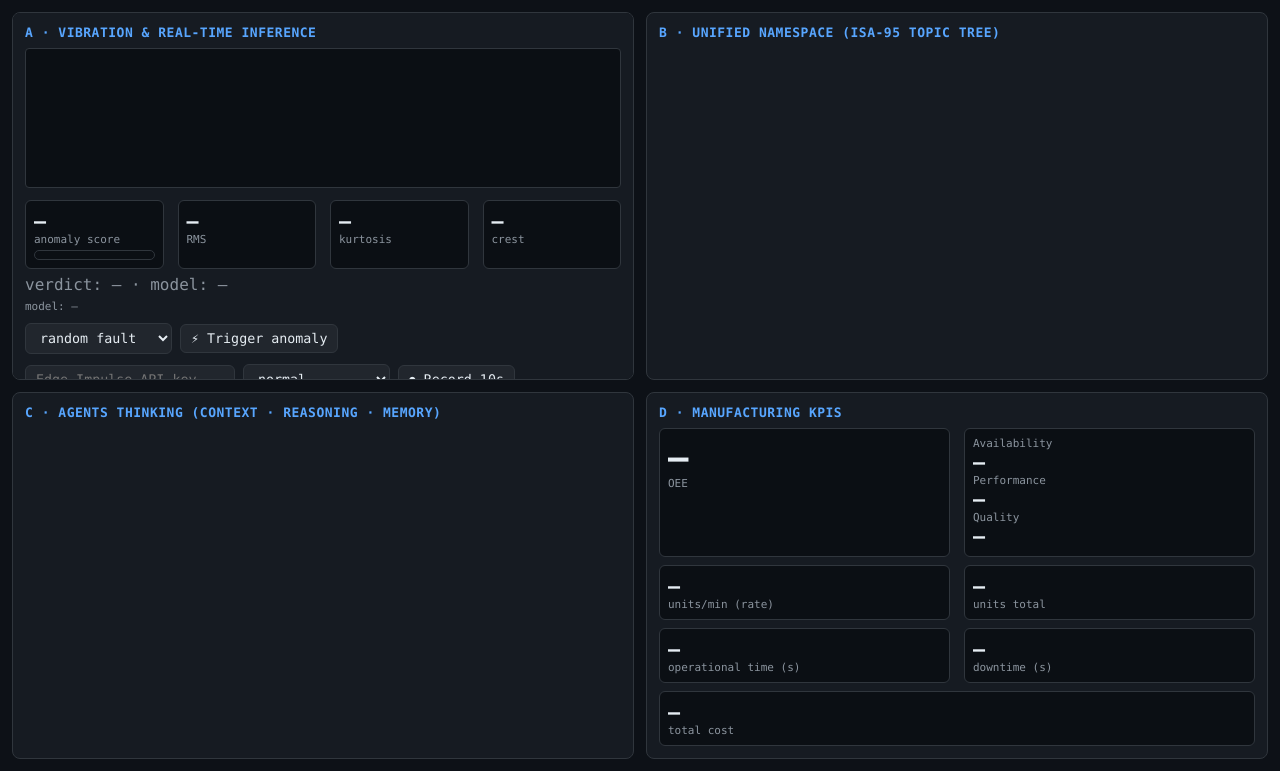
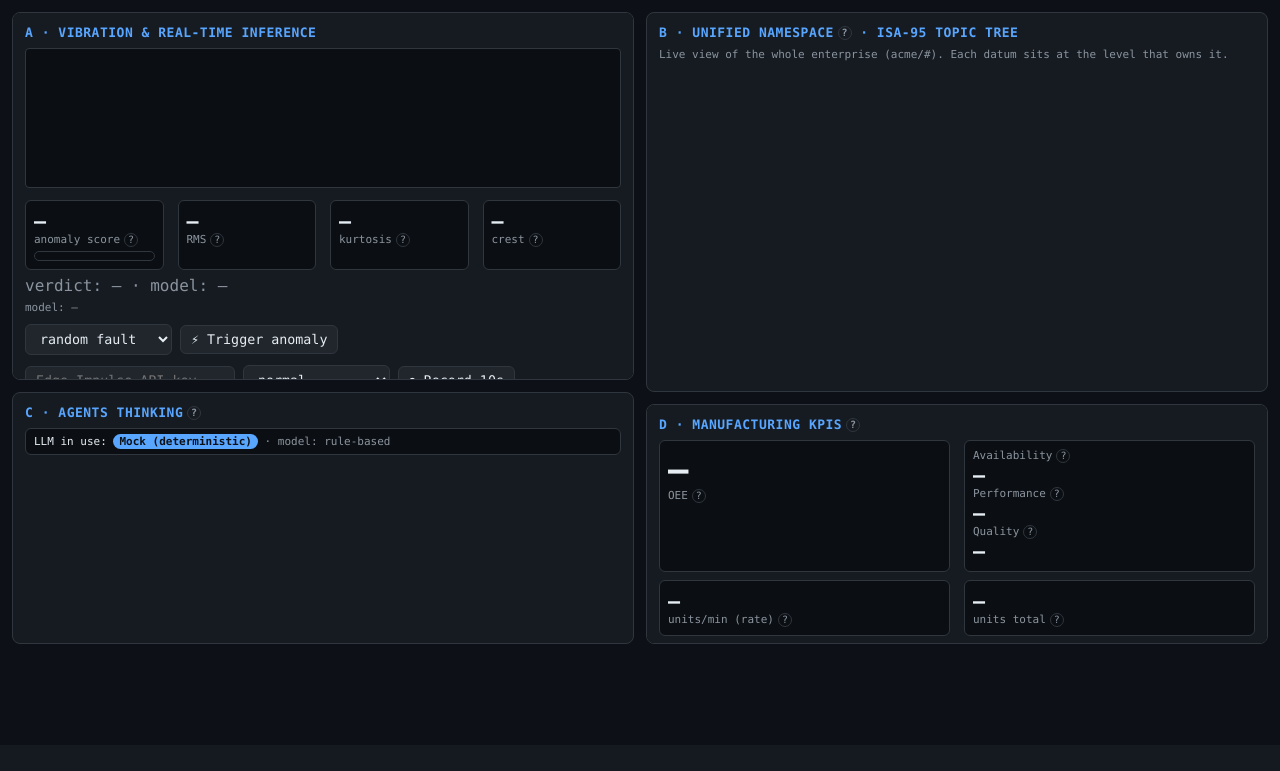
Before and after one commit to mpous/industrial-ventuno-q, a Flask app: page / in a window 1280 px wide. Shown: the part 55-826 px from the top of the page. After the commit the page ends 699 px from the top, so only its background shows below. Run offline with Flask 3, Linux system fonts and the light colour scheme; data that the repository does not hold is empty; parts of the project's set-up code (start-up, migrations or seed data) failed here and were passed over.

Commit message:
Restructure UNS by ISA-95 level; enrich dashboard
Publish each datum at the enterprise level that owns it (cell/line/site)
instead of flat under the cell, and move agent reasoning traces inside the
UNS at each agent's level. Dashboard subscribes to the whole enterprise,
enlarges the UNS panel, shrinks KPIs, adds scrollable agent history with the
active LLM badge, and "?" concept tooltips.

Co-Authored-By: Claude Opus 4.7 <noreply@anthropic.com>

```diff
--- a/python/ventuno/dashboard/server.py
+++ b/python/ventuno/dashboard/server.py
@@ -69,23 +69,63 @@ def _on_uns(topic: str, payload: dict) -> None:
         }
         _broadcast("raw", topic, light)
         return
+
+    # Agent reasoning traces now live INSIDE the UNS (at each agent's level).
+    # Route the full event to Panel C, and keep a compact marker in the tree so
+    # the hierarchy shows where each agent sits without the heavy memory blob.
+    if topic.endswith("/trace") and payload.get("agent"):
+        with _lock:
+            _agent_events.append(payload)
+            if len(_agent_events) > 200:
+                del _agent_events[0]
+        _broadcast("agent", topic, payload)
+        marker = {
+            "agent": payload.get("agent"),
+            "event": payload.get("event"),
+            "decision": payload.get("decision") or {},
+            "ts": payload.get("ts"),
+        }
+        _state[topic] = marker
+        _broadcast("uns", topic, marker)
+        return
+
     _state[topic] = payload
     _broadcast("uns", topic, payload)
 
 
-def _on_agent(topic: str, payload: dict) -> None:
-    if not payload.get("agent"):  # ignore command/control topics under agents/
-        return
-    with _lock:
-        _agent_events.append(payload)
-        if len(_agent_events) > 100:
-            del _agent_events[0]
-    _broadcast("agent", topic, payload)
+def _topics() -> dict:
+    """Named UNS topic paths for the browser, so panel lookups don't have to
+    reconstruct paths (topics live at different ISA-95 levels now)."""
+    return {
+        "raw": uns.RAW, "features": uns.FEATURES, "anomaly": uns.ANOMALY,
+        "model": uns.MODEL, "state": uns.STATE, "edge_status": uns.EDGE_STATUS,
+        "plan": uns.PLAN, "kpi_oee": uns.KPI_OEE, "kpi_production": uns.KPI_PRODUCTION,
+        "kpi_uptime": uns.KPI_UPTIME, "workorder": uns.WORKORDER, "window": uns.WINDOW,
+        "kpi_cost": uns.KPI_COST,
+    }
+
+
+def _llm_info() -> dict:
+    """Which LLM backend/model the agents use (surfaced in Panel C)."""
+    backend = CONFIG.llm_backend
+    if backend == "ollama":
+        label, model = "Ollama (local)", CONFIG.ollama_model
+    elif backend == "brick":
+        label, model = "App Lab LLM brick", CONFIG.ollama_model
+    else:
+        label, model = "Mock (deterministic)", "rule-based"
+    return {"backend": backend, "label": label, "model": model}
 
 
 @app.route("/")
 def index():
-    return render_template("index.html", base=uns.BASE)
+    return render_template(
+        "index.html",
+        base=uns.BASE,
+        enterprise=uns.ENTERPRISE,
+        topics=_topics(),
+        llm=_llm_info(),
+    )
 
 
 @app.route("/api/state")
@@ -238,8 +278,9 @@ def events():
 
 def start_mqtt() -> None:
     _mqtt.connect()
-    _mqtt.subscribe(uns.UNS_WILDCARD, _on_uns)
-    _mqtt.subscribe(uns.AGENTS_WILDCARD, _on_agent)
+    # One wildcard covers the whole enterprise: every ISA-95 level plus the
+    # agent traces now published inside the UNS.
+    _mqtt.subscribe(uns.ENTERPRISE_WILDCARD, _on_uns)
 
 
 def main() -> None:
--- a/python/ventuno/dashboard/templates/index.html
+++ b/python/ventuno/dashboard/templates/index.html
@@ -24,9 +24,16 @@
   .logo img { height:20px; display:block; }
   #state-pill { padding:3px 10px; border-radius:12px; font-size:12px; font-weight:bold; background:var(--btn); }
   .spacer { flex:1; }
-  .grid { display:grid; grid-template-columns:1fr 1fr; gap:12px; padding:12px; }
+  /* Layout: big UNS (B), tall agent history (C), small KPI (D) */
+  .grid { display:grid; grid-template-columns:1fr 1fr; gap:12px; padding:12px;
+          grid-template-areas: "a b" "c b" "c d"; }
+  .pa{ grid-area:a; } .pb{ grid-area:b; } .pc{ grid-area:c; } .pd{ grid-area:d; }
   .panel { background:var(--panel); border:1px solid var(--border); border-radius:8px; padding:12px;
-           min-height:260px; overflow:auto; max-height:46vh; }
+           overflow:auto; }
+  .pa { min-height:300px; max-height:46vh; }
+  .pb { max-height:94vh; }         /* larger UNS box */
+  .pc { max-height:94vh; }         /* tall, scrollable agent history */
+  .pd { max-height:30vh; }         /* smaller KPI box */
   .panel h2 { font-size:13px; margin:0 0 8px; color:var(--accent); text-transform:uppercase; letter-spacing:.5px; }
   .muted { color:var(--muted); }
   canvas { width:100%; height:140px; background:var(--wave); border:1px solid var(--border); border-radius:4px; }
@@ -44,6 +51,11 @@
   .controls { display:flex; gap:8px; flex-wrap:wrap; margin-top:10px; align-items:center; }
   .model-info { margin-top:6px; font-size:11px; }
   .model-info .badge { padding:1px 6px; border-radius:8px; font-weight:bold; }
+  /* "?" help markers — native tooltip on hover */
+  .tip { display:inline-flex; align-items:center; justify-content:center; width:14px; height:14px;
+         margin-left:4px; border-radius:50%; border:1px solid var(--border); color:var(--muted);
+         font-size:10px; line-height:1; cursor:help; vertical-align:middle; user-select:none; }
+  .tip:hover { border-color:var(--accent); color:var(--accent); }
   /* UNS topic tree */
   #tree { font-size:12px; }
   .node { margin-left:14px; border-left:1px dotted var(--border); padding-left:8px; }
@@ -54,10 +66,15 @@
   .leaf { padding:2px 0; }
   .leaf .seg { color:var(--ok); }
   .leaf pre { margin:2px 0 6px 14px; font-size:11px; white-space:pre-wrap; word-break:break-word; color:var(--fg); }
-  .evt { border-left:3px solid var(--accent); padding:6px 10px; margin-bottom:8px; background:var(--inset); border-radius:4px; }
+  .llm-bar { font-size:11px; margin-bottom:8px; padding:6px 8px; background:var(--inset);
+             border:1px solid var(--border); border-radius:6px; }
+  .llm-bar .badge { padding:1px 6px; border-radius:8px; font-weight:bold; background:var(--accent); color:#0d1117; }
+  #agents { display:flex; flex-direction:column; gap:8px; }
+  .evt { border-left:3px solid var(--accent); padding:6px 10px; background:var(--inset); border-radius:4px; }
   .evt .h { font-size:12px; }
   .evt .r { font-size:12px; color:var(--fg); margin-top:4px; }
   .evt .d { font-size:11px; color:var(--warn); margin-top:4px; white-space:pre-wrap; }
+  .evt .t { font-size:10px; color:var(--muted); float:right; }
   .tag { font-size:10px; padding:1px 6px; border-radius:8px; background:var(--btn); color:var(--muted); }
   .oee-big { font-size:34px; font-weight:bold; }
 </style>
@@ -75,15 +92,19 @@
 
 <div class="grid">
   <!-- Panel A -->
-  <div class="panel">
-    <h2>A · Vibration & Real-time Inference</h2>
+  <div class="panel pa">
+    <h2>A · Vibration &amp; Real-time Inference</h2>
     <canvas id="wave" width="600" height="140"></canvas>
     <div class="row">
-      <div class="metric"><div class="v" id="m-score">–</div><div class="l">anomaly score</div>
+      <div class="metric"><div class="v" id="m-score">–</div>
+        <div class="l">anomaly score<span class="tip" title="How far the current vibration is from the healthy baseline. If it stays above the threshold for several consecutive windows, it is flagged as a real fault.">?</span></div>
         <div class="bar"><div id="score-bar" style="width:0%"></div></div></div>
-      <div class="metric"><div class="v" id="m-rms">–</div><div class="l">RMS</div></div>
-      <div class="metric"><div class="v" id="m-kurt">–</div><div class="l">kurtosis</div></div>
-      <div class="metric"><div class="v" id="m-crest">–</div><div class="l">crest</div></div>
+      <div class="metric"><div class="v" id="m-rms">–</div>
+        <div class="l">RMS<span class="tip" title="Root Mean Square — the overall energy/amplitude of the vibration signal. Rises as the machine vibrates harder.">?</span></div></div>
+      <div class="metric"><div class="v" id="m-kurt">–</div>
+        <div class="l">kurtosis<span class="tip" title="Peakedness of the signal. High kurtosis means sharp, spiky impacts — often an early sign of bearing damage.">?</span></div></div>
+      <div class="metric"><div class="v" id="m-crest">–</div>
+        <div class="l">crest<span class="tip" title="Crest factor = peak ÷ RMS. High values indicate short, impulsive shocks rather than smooth vibration.">?</span></div></div>
     </div>
     <div class="muted" style="margin-top:6px" id="verdict">verdict: – · model: –</div>
     <div class="model-info muted" id="model-info">model: –</div>
@@ -109,46 +130,56 @@
   </div>
 
   <!-- Panel B -->
-  <div class="panel">
-    <h2>B · Unified Namespace (ISA-95 topic tree)</h2>
+  <div class="panel pb">
+    <h2>B · Unified Namespace<span class="tip" title="Unified Namespace (UNS): a single MQTT hierarchy that is the real-time single source of truth for the whole enterprise. Topics follow ISA-95: enterprise / site / area / line / cell.">?</span> · ISA-95 topic tree</h2>
+    <div class="muted" style="font-size:11px;margin-bottom:6px">Live view of the whole enterprise (<span id="ent">{{ enterprise }}</span>/#). Each datum sits at the level that owns it.</div>
     <div id="tree"></div>
   </div>
 
   <!-- Panel C -->
-  <div class="panel">
-    <h2>C · Agents Thinking (context · reasoning · memory)</h2>
+  <div class="panel pc">
+    <h2>C · Agents Thinking<span class="tip" title="Autonomous agents subscribe to the UNS, reason with an LLM, and coordinate over Google's Agent-to-Agent (A2A) protocol. This shows their context, reasoning and decisions over time.">?</span></h2>
+    <div class="llm-bar" id="llm-bar">LLM in use: <span class="badge" id="llm-badge">–</span> <span id="llm-model" class="muted"></span></div>
     <div id="agents"></div>
   </div>
 
   <!-- Panel D -->
-  <div class="panel">
-    <h2>D · Manufacturing KPIs</h2>
+  <div class="panel pd">
+    <h2>D · Manufacturing KPIs<span class="tip" title="Key Performance Indicators: quantified measures of how well the line is producing — effectiveness, output rate and cost.">?</span></h2>
     <div class="row">
-      <div class="metric"><div class="oee-big" id="k-oee">–</div><div class="l">OEE</div></div>
+      <div class="metric"><div class="oee-big" id="k-oee">–</div>
+        <div class="l">OEE<span class="tip" title="Overall Equipment Effectiveness = Availability × Performance × Quality. The single headline number for how productive the equipment is.">?</span></div></div>
       <div class="metric">
-        <div class="l">Availability</div><div class="v" id="k-avail">–</div>
-        <div class="l">Performance</div><div class="v" id="k-perf">–</div>
-        <div class="l">Quality</div><div class="v" id="k-qual">–</div>
+        <div class="l">Availability<span class="tip" title="Share of planned time the machine was actually running (not stopped by anomaly or maintenance).">?</span></div><div class="v" id="k-avail">–</div>
+        <div class="l">Performance<span class="tip" title="Actual production speed compared with the ideal/target rate.">?</span></div><div class="v" id="k-perf">–</div>
+        <div class="l">Quality<span class="tip" title="Share of good units out of the total produced.">?</span></div><div class="v" id="k-qual">–</div>
       </div>
     </div>
     <div class="row">
-      <div class="metric"><div class="v" id="k-rate">–</div><div class="l">units/min (rate)</div></div>
-      <div class="metric"><div class="v" id="k-units">–</div><div class="l">units total</div></div>
+      <div class="metric"><div class="v" id="k-rate">–</div>
+        <div class="l">units/min (rate)<span class="tip" title="Current production rate in units produced per minute.">?</span></div></div>
+      <div class="metric"><div class="v" id="k-units">–</div>
+        <div class="l">units total<span class="tip" title="Cumulative units produced since start.">?</span></div></div>
     </div>
     <div class="row">
-      <div class="metric"><div class="v" id="k-up">–</div><div class="l">operational time (s)</div></div>
-      <div class="metric"><div class="v" id="k-down">–</div><div class="l">downtime (s)</div></div>
+      <div class="metric"><div class="v" id="k-up">–</div>
+        <div class="l">operational time (s)<span class="tip" title="Seconds the machine has spent running and producing.">?</span></div></div>
+      <div class="metric"><div class="v" id="k-down">–</div>
+        <div class="l">downtime (s)<span class="tip" title="Seconds the machine has been stopped due to an anomaly or maintenance.">?</span></div></div>
     </div>
     <div class="row">
-      <div class="metric"><div class="v" id="k-cost">–</div><div class="l">total cost</div></div>
+      <div class="metric"><div class="v" id="k-cost">–</div>
+        <div class="l">total cost<span class="tip" title="Running cost + downtime cost + maintenance cost accumulated so far.">?</span></div></div>
     </div>
   </div>
 </div>
 
 <script>
 const BASE = "{{ base }}";
-const store = {};       // topic -> payload
-const agentLatest = {}; // agent -> latest event
+const T = {{ topics|tojson }};       // named UNS topic paths (levels vary)
+const LLM = {{ llm|tojson }};        // which LLM backend/model the agents use
+const store = {};                    // topic -> payload
+const agentEvents = [];              // chronological agent trace history
 
 // --- theme ---
 function applyTheme(t){
@@ -160,6 +191,10 @@ function toggleTheme(){
   localStorage.setItem('theme', next); applyTheme(next);
 }
 applyTheme(localStorage.getItem('theme') || 'dark');
+
+// --- LLM in use ---
+document.getElementById('llm-badge').textContent = LLM.label || LLM.backend;
+document.getElementById('llm-model').textContent = LLM.model ? `· model: ${LLM.model}` : '';
 
 // --- Edge Impulse key (browser-held) ---
 const keyEl = document.getElementById('ei-key');
@@ -264,21 +299,27 @@ function renderTree(){
   });
 }
 
+// --- Panel C: chronological, scrollable agent history (newest first) ---
+function addAgentEvent(e){
+  agentEvents.push(e);
+  if(agentEvents.length > 200) agentEvents.shift();
+}
 function renderAgents(){
   const el=document.getElementById('agents'); el.innerHTML='';
-  Object.keys(agentLatest).forEach(name=>{
-    const e=agentLatest[name];
+  for(let i=agentEvents.length-1; i>=0; i--){
+    const e=agentEvents[i];
+    const when = e.ts ? new Date(e.ts*1000).toLocaleTimeString() : '';
     const d=document.createElement('div'); d.className='evt';
-    d.innerHTML=`<div class="h"><b>${e.agent}</b> <span class="tag">${e.event}</span>
+    d.innerHTML=`<div class="h"><span class="t">${when}</span><b>${e.agent}</b> <span class="tag">${e.event}</span>
         <span class="tag">memory: ${(e.memory||[]).length}</span></div>
       <div class="r">${e.reasoning||''}</div>
-      <div class="d">${e.decision?JSON.stringify(e.decision):''}</div>`;
+      <div class="d">${e.decision&&Object.keys(e.decision).length?JSON.stringify(e.decision):''}</div>`;
     el.appendChild(d);
-  });
+  }
 }
 
 function updateModelInfo(){
-  const m = store[BASE+'/health/model']; const el=document.getElementById('model-info');
+  const m = store[T.model]; const el=document.getElementById('model-info');
   if(!m){ el.textContent='model: –'; return; }
   const live = m.backend==='brick' || m.backend==='eim';
   const badge = `<span class="badge" style="background:${live?'var(--ok)':'var(--warn)'};color:#0d1117">`
@@ -294,8 +335,8 @@ function updateModelInfo(){
 }
 
 function updatePanelA(){
-  const feat = store[BASE+'/vibration/features'];
-  const anom = store[BASE+'/health/anomaly'];
+  const feat = store[T.features];
+  const anom = store[T.anomaly];
   if(feat){ document.getElementById('m-rms').textContent=fmt(feat.rms);
     document.getElementById('m-kurt').textContent=fmt(feat.kurtosis);
     document.getElementById('m-crest').textContent=fmt(feat.crest); }
@@ -307,8 +348,8 @@ function updatePanelA(){
 }
 
 function updatePanelD(){
-  const oee=store[BASE+'/kpi/oee'], prod=store[BASE+'/kpi/production'],
-        up=store[BASE+'/kpi/uptime'], cost=store[BASE+'/kpi/cost'];
+  const oee=store[T.kpi_oee], prod=store[T.kpi_production],
+        up=store[T.kpi_uptime], cost=store[T.kpi_cost];
   if(oee){ document.getElementById('k-oee').textContent=(oee.oee*100).toFixed(0)+'%';
     document.getElementById('k-avail').textContent=(oee.availability*100).toFixed(0)+'%';
     document.getElementById('k-perf').textContent=(oee.performance*100).toFixed(0)+'%';
@@ -322,12 +363,21 @@ function updatePanelD(){
 }
 
 function updateStatePill(){
-  const s=store[BASE+'/health/state'];
+  const s=store[T.state];
   const pill=document.getElementById('state-pill'); if(!s) return;
   pill.textContent=s.state;
   pill.style.background = s.state==='healthy'?'var(--ok)':(s.state==='anomaly'?'var(--bad)':'var(--warn)');
   pill.style.color='#0d1117';
 }
+
+function refreshPanels(){
+  renderTree(); updatePanelA(); updatePanelD(); updateStatePill(); updateModelInfo();
+}
+
+// Seed agent history from the server (SSE prime only carries UNS state).
+fetch('/api/state').then(r=>r.json()).then(d=>{
+  (d.agents||[]).forEach(addAgentEvent); renderAgents();
+}).catch(()=>{});
 
 const es = new EventSource('/events');
 es.onopen = ()=>document.getElementById('conn').textContent='● live';
@@ -335,10 +385,10 @@ es.onerror = ()=>document.getElementById('conn').textContent='○ reconnecting
 es.onmessage = (ev)=>{
   const m = JSON.parse(ev.data);
   if(m.kind==='raw'){ drawWave(m.payload.axis||{}); return; }
-  if(m.kind==='agent'){ agentLatest[m.payload.agent]=m.payload; renderAgents(); return; }
+  if(m.kind==='agent'){ addAgentEvent(m.payload); renderAgents(); return; }
   // uns
   store[m.topic]=m.payload;
-  renderTree(); updatePanelA(); updatePanelD(); updateStatePill(); updateModelInfo();
+  refreshPanels();
 };
 </script>
 </body>
```
Also changed, not shown: PROMPTS.md (+51 -0 lines), python/ventuno/uns.py (+54 -27 lines), README.md.
